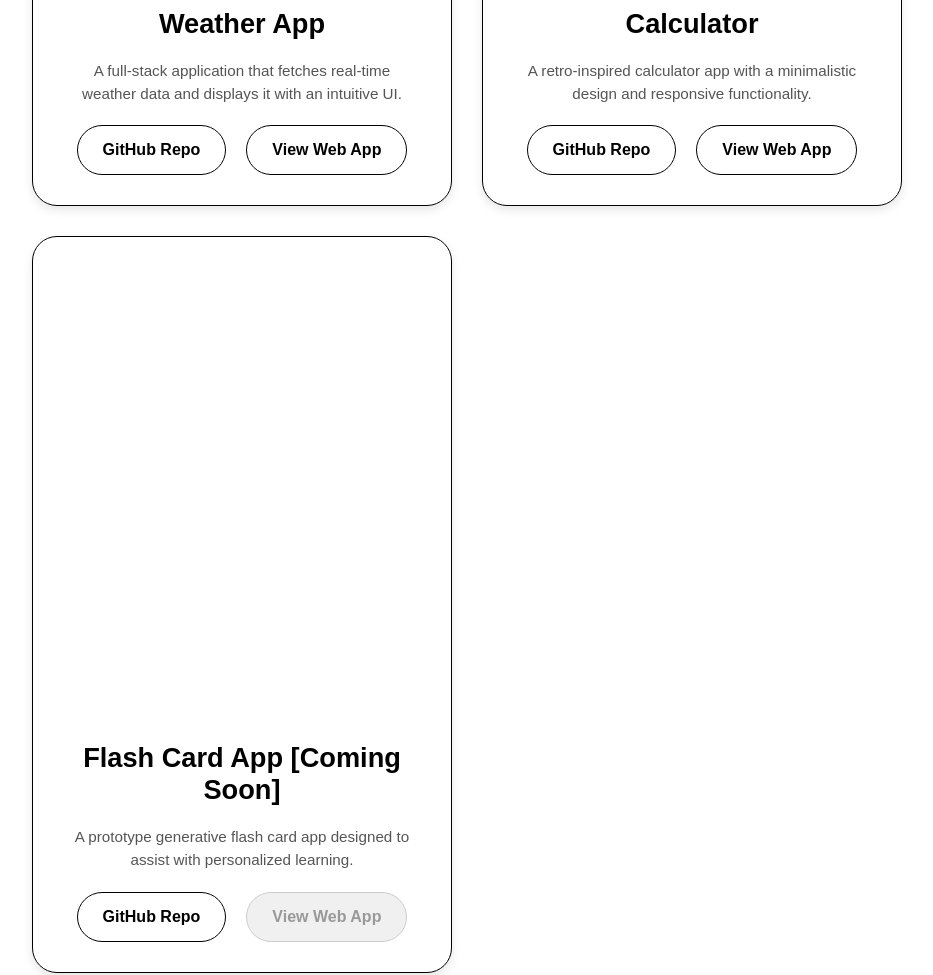
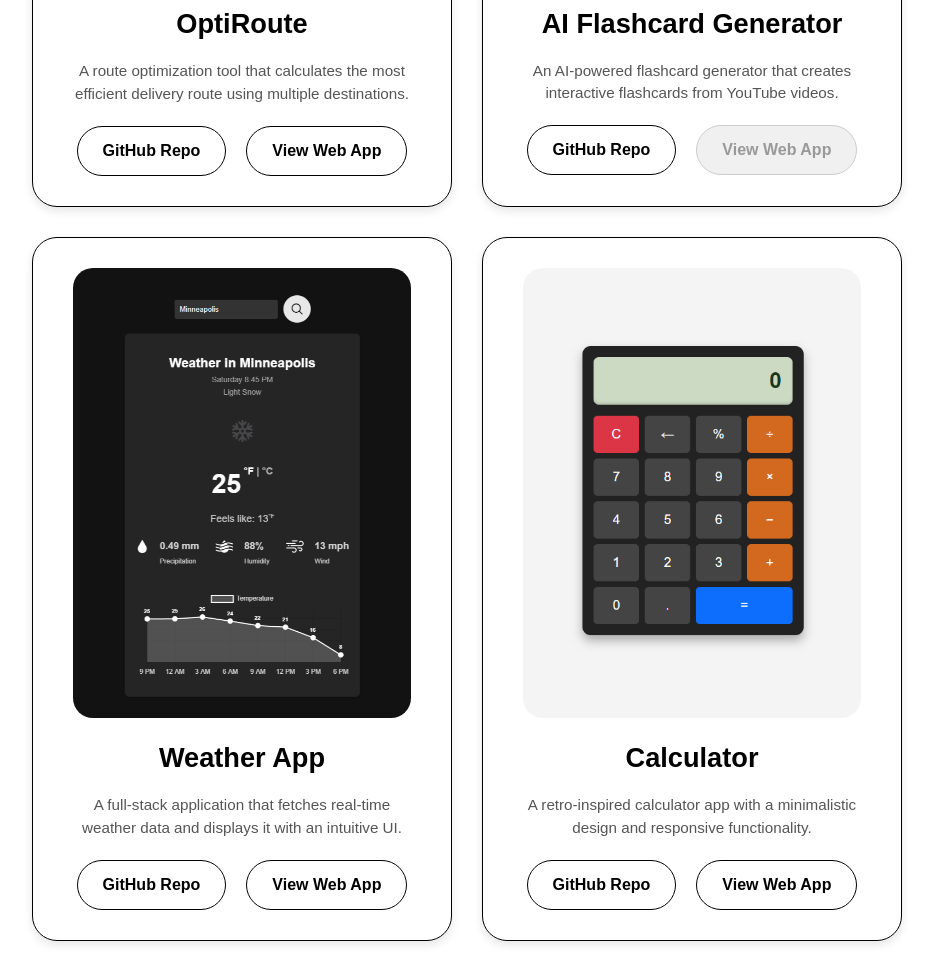
Before and after one commit to thekalvpsia/portfolio, a plain HTML site: page index.html in a window 1280 px wide. Shown: the part 2560-3535 px from the top of the page, without its empty margins (298-1231 px from the left). Drawn offline with Linux system fonts and the light colour scheme.

Commit message:
addition and reordering of projects

```diff
--- a/index.html
+++ b/index.html
@@ -163,6 +163,28 @@
                 <h2>Projects</h2>
                 <div class="projects-container">
                     <div class="project-card">
+                        <img src="assets/optiroute-screenshot.png" alt="OptiRoute Screenshot" class="project-image">
+                        <h3>OptiRoute</h3>
+                        <p class="project-description">
+                            A route optimization tool that calculates the most efficient delivery route using multiple destinations.
+                        </p>
+                        <div class="project-buttons">
+                            <a href="https://github.com/thekalvpsia/optiroute" target="_blank" class="btn"><strong>GitHub Repo</strong></a>
+                            <a href="https://aris-optiroute.onrender.com/" target="_blank" class="btn"><strong>View Web App</strong></a>
+                        </div>
+                    </div>
+                    <div class="project-card">
+                        <img src="assets/ai-flashcard-generator-screenshot.png" alt="AI Flashcard Generator Screenshot" class="project-image">
+                        <h3>AI Flashcard Generator</h3>
+                        <p class="project-description">
+                            An AI-powered flashcard generator that creates interactive flashcards from YouTube videos.
+                        </p>
+                        <div class="project-buttons">
+                            <a href="https://github.com/thekalvpsia/flash-card-app" target="_blank" class="btn"><strong>GitHub Repo</strong></a>
+                            <a href="#" class="btn disabled" onclick="return false;"><strong>View Web App</strong></a>
+                        </div>
+                    </div>
+                    <div class="project-card">
                         <img src="assets/weather-app-screenshot.png" alt="Weather App Screenshot" class="project-image">
                         <h3>Weather App</h3>
                         <p class="project-description">
@@ -182,17 +204,6 @@
                         <div class="project-buttons">
                             <a href="https://github.com/thekalvpsia/calculator-app" target="_blank" class="btn"><strong>GitHub Repo</strong></a>
                             <a href="https://aris-calculator-app.onrender.com/" target="_blank" class="btn"><strong>View Web App</strong></a>
-                        </div>
-                    </div>
-                    <div class="project-card">
-                        <img src="assets/blank.png" alt="Flash Card App Screenshot" class="project-image">
-                        <h3>Flash Card App [Coming Soon]</h3>
-                        <p class="project-description">
-                            A prototype generative flash card app designed to assist with personalized learning.
-                        </p>
-                        <div class="project-buttons">
-                            <a href="https://github.com/thekalvpsia/flash-card-app" target="_blank" class="btn"><strong>GitHub Repo</strong></a>
-                            <a href="#" class="btn disabled" onclick="return false;"><strong>View Web App</strong></a>
                         </div>
                     </div>
                 </div>
```
